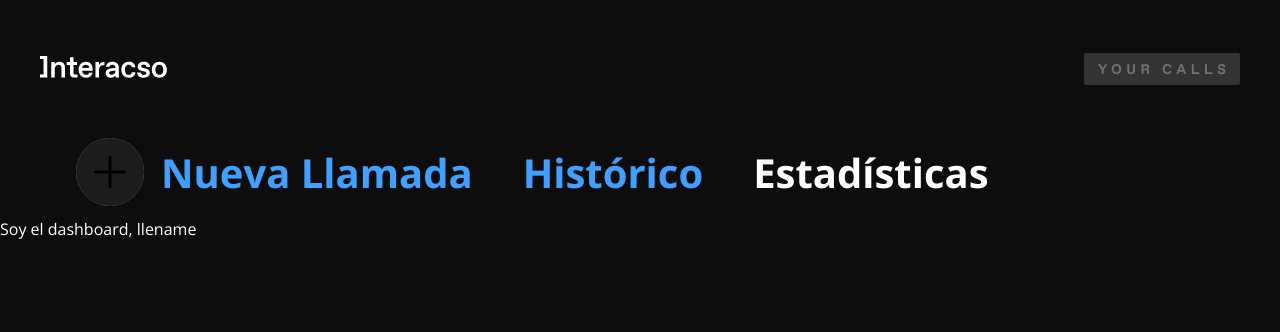
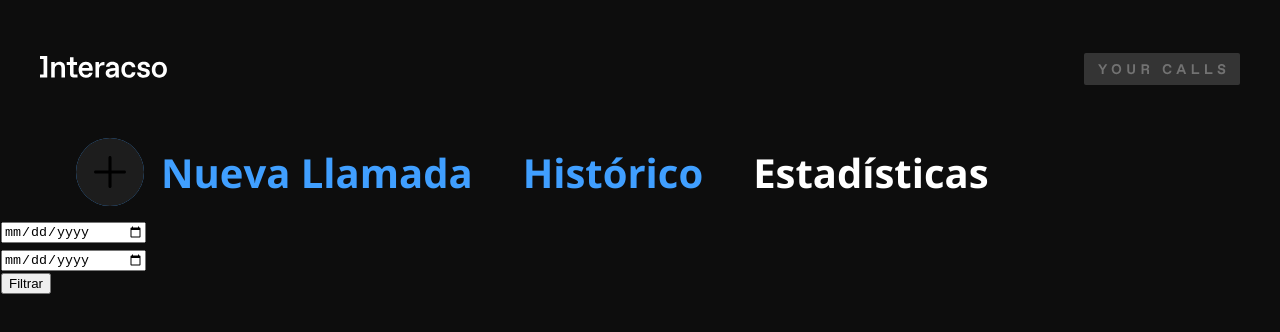
Before and after one commit to carmenpmoreno/fairfax-m4-your-calls-app, a React (Create React App) app: page /#/dashboard in a window 1280 px wide. Shown: the top 332 px of the page. Built offline with nearby package versions, Linux system fonts and the light colour scheme.

Commit message:
adds filter by date by creating component Filter.js

```diff
--- a/src/App.js
+++ b/src/App.js
@@ -344,7 +344,11 @@ class App extends Component {
                   render=
                     {()=>(
                           <Dashboard
-
+                          // actionShowList={this.showList}
+                          // results={this.state.results}
+                          actionGetStartDate= {this.getStartDate}
+                          actionGetEndDate= {this.getEndDate}
+                          actionFilterDate={this.filterDate}
                           />
                           )}
                 />
--- a/src/components/Dashboard.js
+++ b/src/components/Dashboard.js
@@ -1,10 +1,19 @@
 import React, {Component} from 'react';
 import PropTypes from 'prop-types';
+import Filter from './Filter';
 
 class Dashboard extends Component {
     render () {
         return (
-            'Soy el dashboard, llename'
+            <div>
+                <Filter
+                    // actionShowList={this.props.actionShowList}
+                    // results={this.props.results}
+                    actionGetStartDate= {this.props.actionGetStartDate}
+                    actionGetEndDate= {this.props.actionGetEndDate}
+                    actionFilterDate={this.props.actionFilterDate}
+                />
+            </div>
         )
     }
 }
--- /dev/null
+++ b/src/components/Filter.js
@@ -0,0 +1,29 @@
+import React, {Component} from 'react';
+
+class Filter extends Component {
+    render () {
+        return (
+
+            <th colSpan="2" className="cell table__date">
+                <div className="main__subtitle--date-container">
+                  <div className="dateStart">
+                    <label htmlFor="dateStart"></label>
+                    <input
+                        id="dateStart"
+                        type="date"
+                        className="input-date"
+                        placeholder="Desde: 26/02/1991"
+                        onChange={this.props.actionGetStartDate}/>
+                  </div>
+                  <div className="dateEnd">
+                    <label htmlFor="dateEnd" ></label>
+                    <input id="dateEnd" type="date" className="input-date" placeholder="Hasta: 26/03/2019" onChange={this.props.actionGetEndDate}/>
+                  </div>
+                </div>
+                <button className="button__filter" onClick={this.props.actionFilterDate}>Filtrar</button>
+              </th>
+        )
+    }
+}
+
+export default Filter;
```
